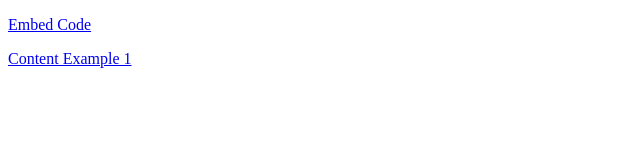
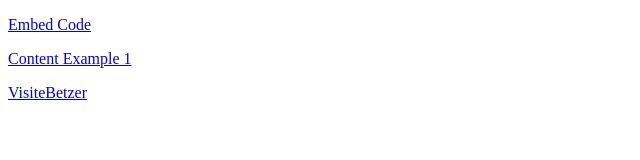
Before and after one commit to CelluleNumeriqueOiEau/Visite, a plain HTML site: page index.html in a window 1280 px wide. Shown: the whole page, without its empty margins (0-640 px from the left). Drawn offline with Linux system fonts and the light colour scheme.

Commit message:
Update index.html

```diff
--- a/index.html
+++ b/index.html
@@ -3,6 +3,9 @@
 <body>
 	<p><a href="/Visite/embedcode.html">Embed Code</a></p>
 	<p><a href="/Visite/h5p-standalone-1.3.x/demo/content-example-1.html">Content Example 1</a></p>
+	<p><a href="/Visite/h5p-standalone-1.3.x/demo/VisiteBetzer.html.html">VisiteBetzer</a></p>
+
+
 
 
 
```
